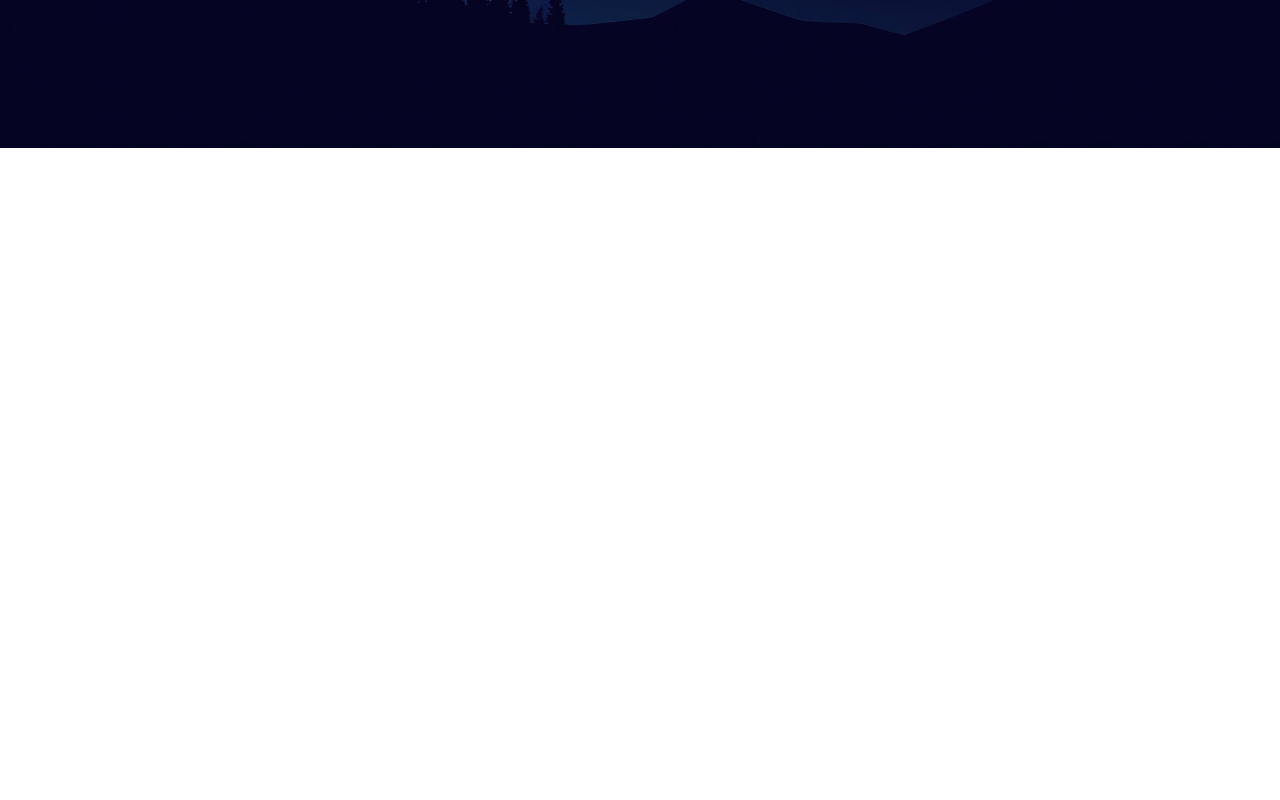
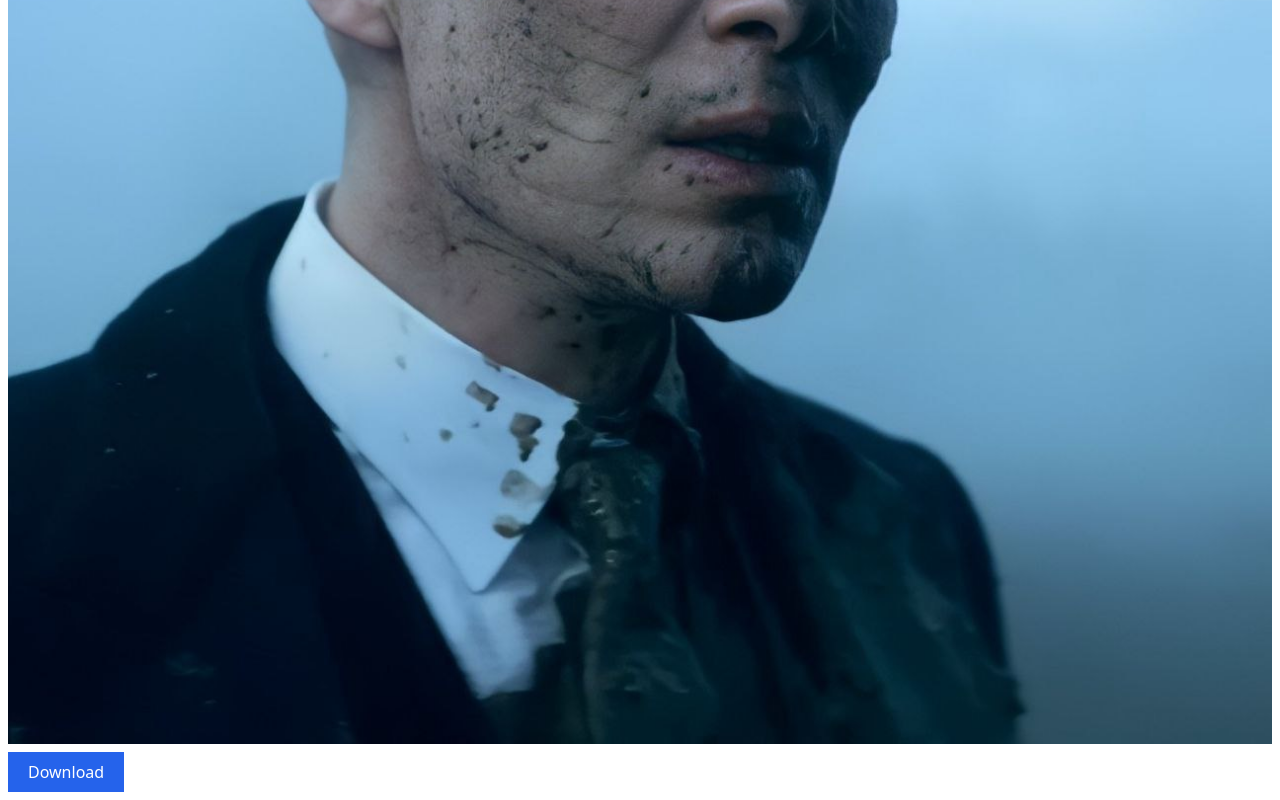
Before and after one commit to ALI-HUP/PicUp-website, a Next.js app: page /headers/your-photos in a window 1280 px wide. Shown: the part 652-1452 px from the top of the page. Before the commit the page ends 800 px from the top, so only its background shows below. Built offline with nearby package versions, Linux system fonts and the light colour scheme.

Commit message:
update your photos page

```diff
--- a/app/headers/your-photos/page.tsx
+++ b/app/headers/your-photos/page.tsx
@@ -1,5 +1,8 @@
 import React from "react";
 import Header from '@/components/Header';
+import Image from "next/image";
+import Pics1 from "@/public/pics/IMG_20220307_152910_643.jpg";
+
 
 const NewOnes = () => {
   return (
@@ -9,6 +12,37 @@ const NewOnes = () => {
 
       <h2>Your photos</h2>
       <p>Here are Your photos...</p>
+
+      <div className="bg-white p-2">
+          <Image src={Pics1} alt="car pic" />
+          <div className="relative pt-2">
+            <div className="absolute right-1 bottom-1 flex gap-5">
+              {/* <Image
+                src={loveState[0] ? Lovefilled : Love}
+                alt="love"
+                className="w-7 h-7 hover:scale-110 transition-all duration-150"
+                onClick={() => toggleLove(0)}
+              />
+              <Image
+                src={shareState[0] ? Sharefilled : Share}
+                alt="share"
+                className="w-7 h-7 hover:scale-110 transition-all duration-150"
+                onClick={() => handleShareClick(0, "https://your-website-link.com/1")}
+              />
+              <Image
+                src={savedState[0] ? Savedfilled : Saved}
+                alt="saved"
+                className="w-[30px] h-[30px] hover:scale-110 transition-all duration-150"
+                onClick={() => toggleSaved(0)}
+              /> */}
+            </div>
+            <div>
+              <button className="bg-blue-600 py-2 px-5 hover:bg-blue-700 duration-100">
+                Download
+              </button>
+            </div>
+          </div>
+        </div>
     </div>
   );
 };
```
